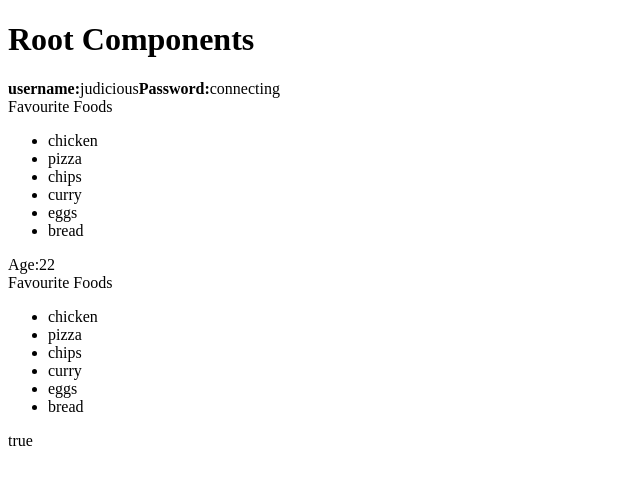
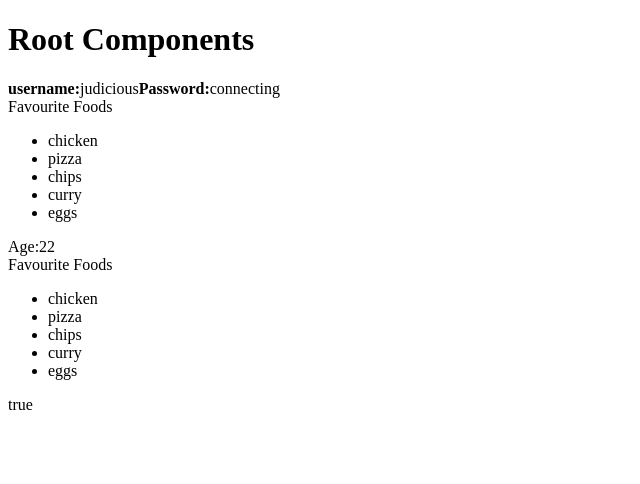
Before and after one commit to Judiciousmurich/reactify-2024, a React app in the folder react/: page / in a window 1280 px wide. Shown: the top 484 px of the page, without its empty margins (0-640 px from the left). Built offline with nearby package versions, Linux system fonts and the light colour scheme; the HTML template or start-up script is replaced by a standard one.

Commit message:
feat:add values

```diff
--- a/react/src/components/UserFavouriteFoods.jsx
+++ b/react/src/components/UserFavouriteFoods.jsx
@@ -11,7 +11,7 @@ export default function UserFavouriteFoods () {
         <li>chips</li>
         <li>curry</li>
         <li>eggs</li>
-        <li>bread</li>
+
 
 
     </ul>
```
